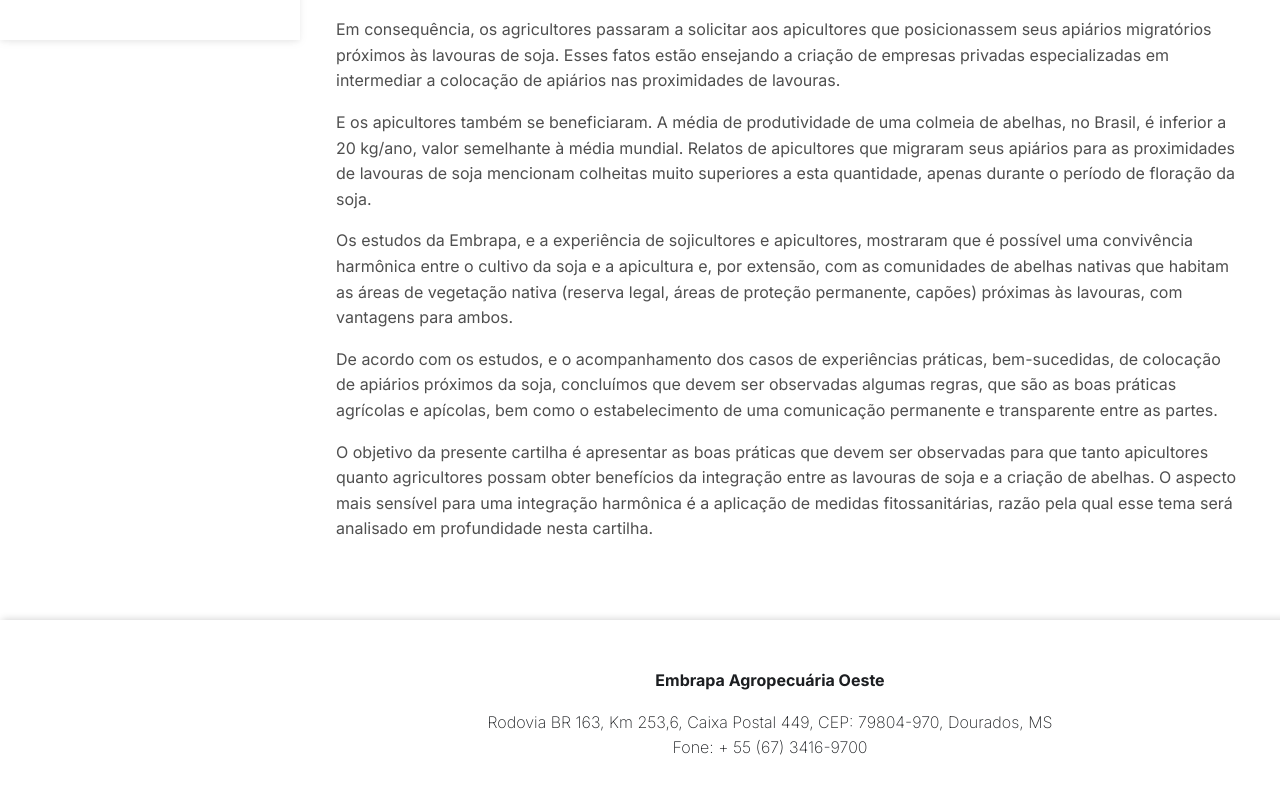
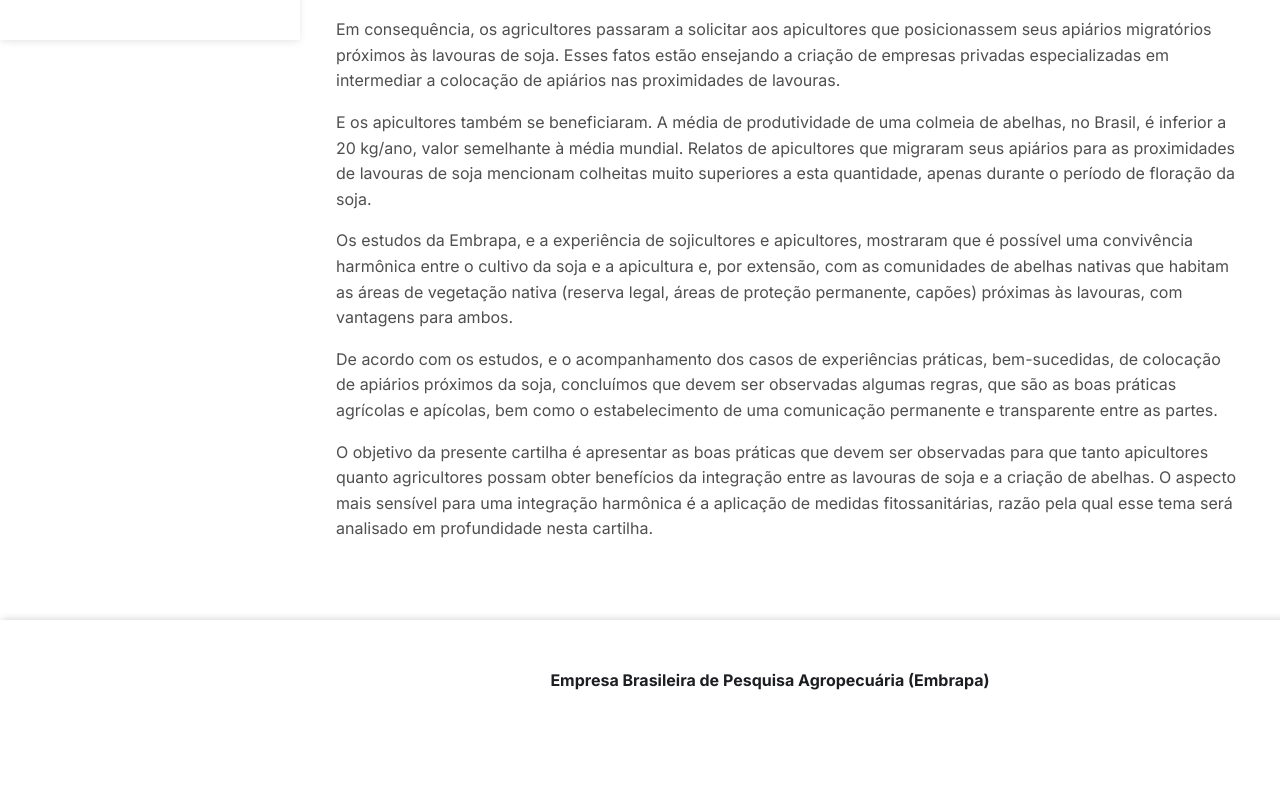
Before and after one commit to GuilhermeSsampaio/new-Boas-praticas, a Next.js app: page /edicao-completa in a window 1280 px wide. Shown: the part 760-1553 px from the top of the page. After the commit the page ends 1518 px from the top, so only its background shows below. Built offline with nearby package versions, Linux system fonts and the light colour scheme; no server answers; what @socialgouv/matomo-next would draw is missing.

Commit message:
Alteração footer

```diff
--- a/components/Capitulos/FooterCapitulos.jsx
+++ b/components/Capitulos/FooterCapitulos.jsx
@@ -5,15 +5,15 @@ export const FooterCapitulos = () => {
       <footer>
         <div className="container container-footer-cap">
           <div className="title-footer">
-            <p>Embrapa Agropecuária Oeste</p>
+          <p>Empresa Brasileira de Pesquisa Agropecuária (Embrapa)</p>
           </div>
-          <div className="description-footer">
+          {/* <div className="description-footer">
             <p>
               Rodovia BR 163, Km 253,6, Caixa Postal 449, CEP: 79804-970,
               Dourados, MS
             </p>
             <p>Fone: + 55 (67) 3416-9700</p>
-          </div>
+          </div> */}
         </div>
       </footer>
     </>
```
